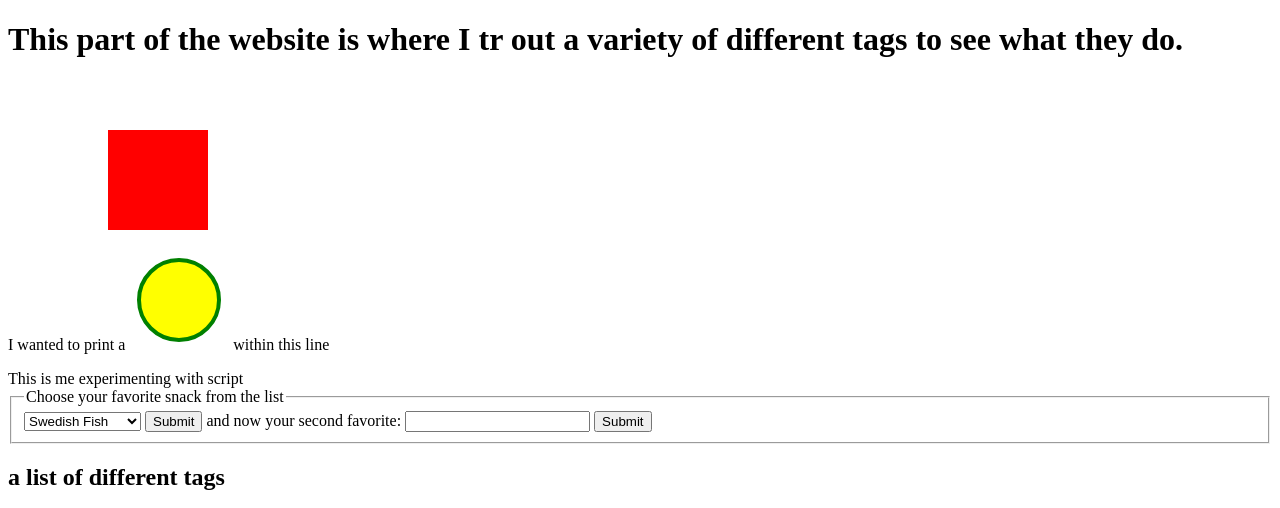
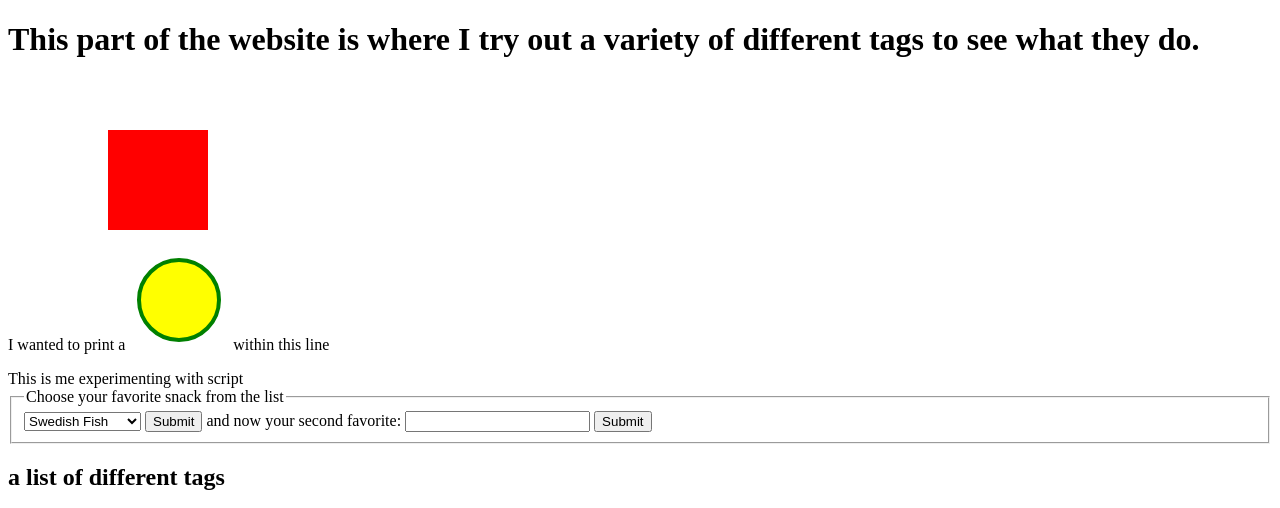
Before and after one commit to tranjack288/CSE-134B-JS, a plain HTML site: page experiment.html in a window 1280 px wide. Shown: the top 508 px of the page. Drawn offline with Linux system fonts and the light colour scheme.

Commit message:
Update experiment.html

```diff
--- a/experiment.html
+++ b/experiment.html
@@ -5,7 +5,7 @@
         <title>Experiment Page</title>
     </head>
     <body>
-        <h1>This part of the website is where I tr out a variety of different tags to see what they do.</h1>
+        <h1>This part of the website is where I try out a variety of different tags to see what they do.</h1>
         <canvas id="myCanvas">Your browser does not support the canvas tag.</canvas>
         <p>I wanted to print a <span><svg width="100" height="100">
             <circle cx="50" cy="50" r="40" stroke="green" stroke-width="4" fill="yellow" />
```
